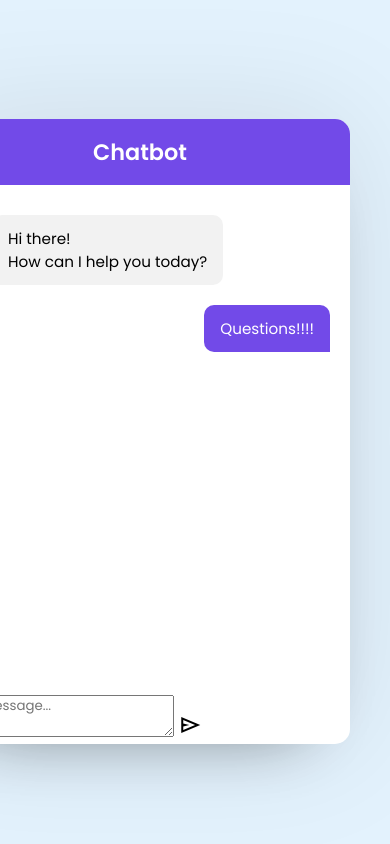
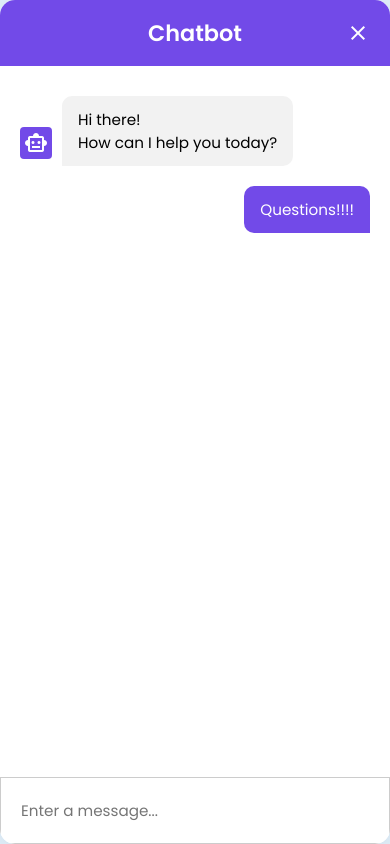
Before and after one commit to DariaBatiuk/Chat-bot, a plain HTML site: page index.html in a window 390 px wide. Drawn offline with nearby package versions, Linux system fonts and the light colour scheme.

Commit message:
finished css

```diff
--- a/index.html
+++ b/index.html
@@ -7,10 +7,15 @@
 	<link rel="stylesheet" href="https://fonts.googleapis.com/css2?family=Material+Symbols+Outlined:opsz,wght,FILL,GRAD@48,400,0,0">
 	<link rel="stylesheet" href="style.css">
 </head>
-<body>
+<body class="show-chatbot">
+	<button class="chatbot-toggler">
+		<span id="send-btn" class="material-symbols-outlined">mode_comment</span>
+		<span id="send-btn" class="material-symbols-outlined">close</span>
+	</button>
 	<div class="chatbot">
 		<header>
 			<h2>Chatbot</h2>
+			<span id="send-btn" class="material-symbols-outlined">close</span>
 		</header>
 		<ul class="chatbox">
 			<li class="chat incoming">
@@ -22,7 +27,7 @@
 			</li>
 		</ul>
 		<div class="chat-input">
-			<textarea placeholder="Enter a message..."  id=""></textarea>
+			<textarea placeholder="Enter a message..." required></textarea>
 			<span id="send-btn" class="material-symbols-outlined">send</span>
 		</div>
 	</div>
--- a/style.css
+++ b/style.css
@@ -9,25 +9,68 @@
 body{
 	background: #E3F2FD;
 }
-
+.chatbot-toggler{
+	position: fixed;
+	right: 40px;
+	bottom: 35px;
+	height: 50px;
+	width: 50px;
+	background: #724ae8;
+	border-radius: 50%;
+	border: none;
+	outline: none;
+	color:#fff;
+	cursor: pointer;
+	display: flex;
+	align-items: center;
+	justify-content: center;
+}
+.chatbot-toggler span{
+	position: absolute;
+}
+.show-chatbot .chatbot-toggler span:first-child,
+.chatbot-toggler span:last-child{
+	opacity: 0;
+}
+.show-chatbot .chatbot-toggler span:last-child{
+	opacity: 1;
+}
 .chatbot{
 	position: fixed;
 	right: 40px;
 	bottom: 100px;
 	width: 420px;
+	transform: scale(0.5);
+	opacity: 0;
+	pointer-events: none;
 	overflow: hidden;
 	background: #fff;
 	border-radius: 15px;
 	box-shadow: 0 0 128px 0 rgba(0,0,0,0.1), 0 32px 64px -48px rgba(0,0,0,0.5);
 }
+.show-chatbot .chatbot{
+	transform: scale(1);
+	opacity: 1;
+	pointer-events: auto;
+}
 .chatbot header {
 	background: #724ae8;
 	padding: 16px 0;
 	text-align: center;
+	position: relative;
 }
 .chatbot header h2{
 	color: #fff;
 	font-size: 1.4rem;
+}
+.chatbot header span {
+	position: absolute;
+	right: 20px;
+	top: 50%;
+	color: #fff;
+	cursor: pointer;
+	display: none;
+	transform: translateY(-50%);
 }
 .chatbot .chatbox{
 	height: 510px;
@@ -65,3 +108,49 @@ body{
 	background: #f2f2f2;
 	border-radius:10px 10px 10px 0;
 }
+.chatbot .chat-input{
+	position: absolute;
+	bottom: 0;
+	width: 100%;
+	display: flex;
+	gap: 5px;
+	background: #fff;
+	padding: 5px 20px;
+	border: 1px solid #ccc;
+}
+.chat-input textarea{
+	height: 55px;
+	width: 100%;
+	border:none;
+	outline: none;
+	font-size: 0.95rem;
+	resize:none;
+	padding: 16px 15px 16px 0;;
+}
+.chat-input span {
+	height: 55px;
+	line-height: 55px;
+	color: #724ae8;
+	font-size: 1.35rem;
+	cursor: pointer;
+	align-self:flex-end;
+	visibility: hidden;
+}
+.chat-input textarea:valid ~ span {
+	visibility: visible;
+}
+
+@media(max-width:490px){
+	.chatbot{
+		right: 0;
+		bottom: 0;
+		width: 100%;
+		height: 100%;
+	}
+	.chatbot .chatbox{
+		height: 90%;
+	}
+	.chatbot header span{
+		display: block;
+	}
+}
```
Also changed, not shown: script.js (added).
